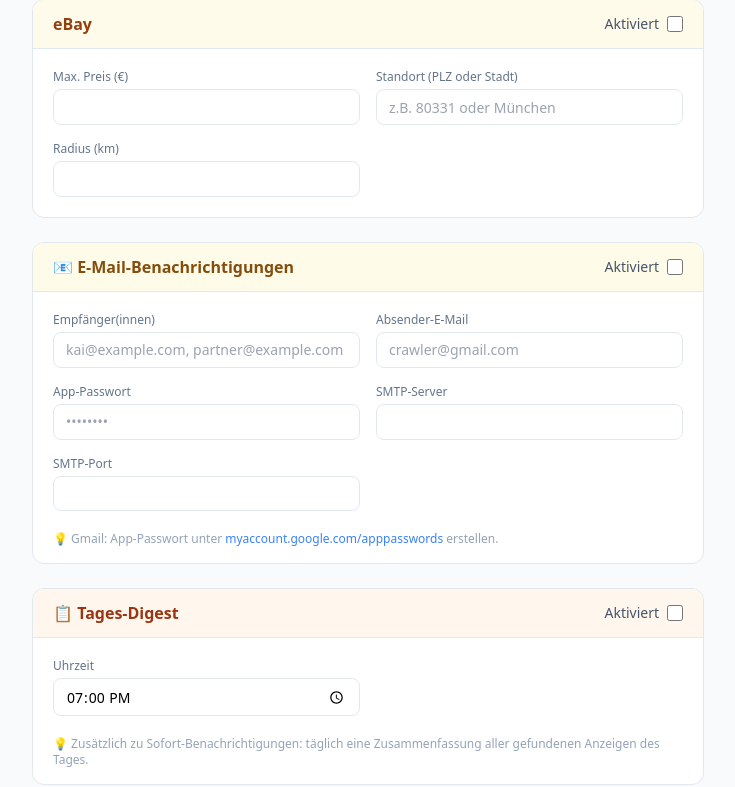
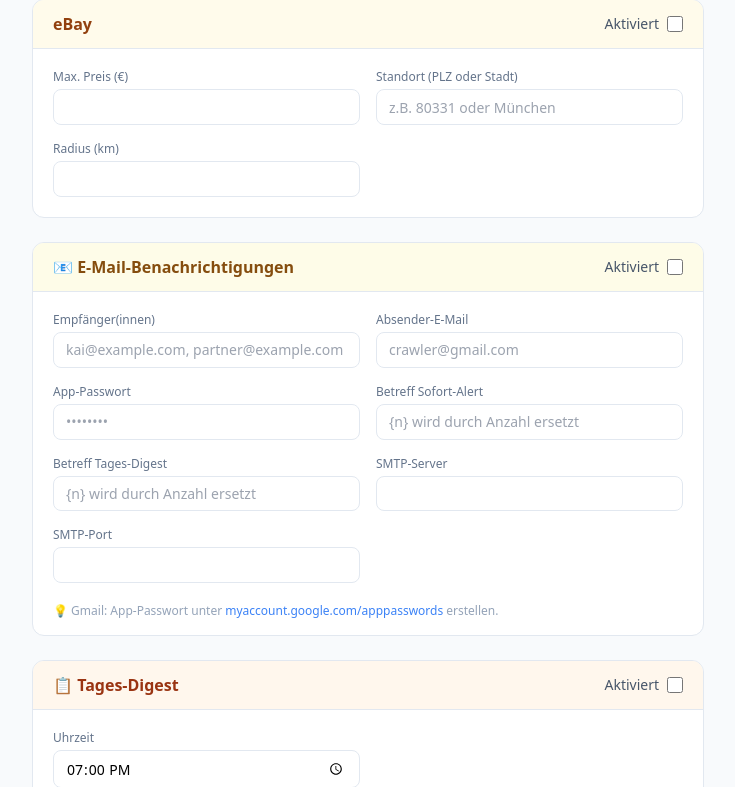
Before and after one commit to descipar/marktcrawler, a Flask app: page /settings in a window 1280 px wide. Shown: the part 1113-1900 px from the top of the page, without its empty margins (272-1007 px from the left). Run offline with Flask 3, Linux system fonts and the light colour scheme; data that the repository does not hold is empty; parts of the project's set-up code (start-up, migrations or seed data) failed here and were passed over; some libraries are stand-ins or nearby versions.

Commit message:
feat: E-Mail-Betreff in Einstellungen konfigurierbar
{n} wird zur Laufzeit durch die Anzahl der Anzeigen ersetzt.
Zwei neue Settings: email_subject_alert, email_subject_digest.

Co-Authored-By: Claude Sonnet 4.6 <noreply@anthropic.com>

```diff
--- a/app/database.py
+++ b/app/database.py
@@ -41,6 +41,8 @@ DEFAULT_SETTINGS: Dict[str, str] = {
     "ebay_radius": "30",
     # E-Mail
     "email_enabled": "0",
+    "email_subject_alert": "🍼 Baby-Crawler: {n} neue Anzeige(n) gefunden!",
+    "email_subject_digest": "🍼 Baby-Crawler Tages-Digest: {n} Anzeige(n) heute",
     "email_smtp_server": "smtp.gmail.com",
     "email_smtp_port": "587",
     "email_sender": "",
--- a/app/notifier.py
+++ b/app/notifier.py
@@ -32,7 +32,8 @@ def notify(listings: list, settings: dict) -> bool:
         if time.time() - _last_sent < min_interval:
             return False
 
-    subject = f"🍼 Baby-Crawler: {len(listings)} neue Anzeige(n) gefunden!"
+    tpl = settings.get("email_subject_alert", "🍼 Baby-Crawler: {n} neue Anzeige(n) gefunden!")
+    subject = tpl.replace("{n}", str(len(listings)))
     result = _send(subject, listings, settings)
     if result:
         with _notify_lock:
@@ -55,7 +56,8 @@ def send_digest(settings: dict) -> bool:
         return False
 
     # listings sind hier Dicts aus der DB, keine Listing-Objekte
-    subject = f"🍼 Baby-Crawler Tages-Digest: {len(listings)} Anzeige(n) heute"
+    tpl = settings.get("email_subject_digest", "🍼 Baby-Crawler Tages-Digest: {n} Anzeige(n) heute")
+    subject = tpl.replace("{n}", str(len(listings)))
     logger.info(f"Sende Tages-Digest mit {len(listings)} Anzeigen.")
     return _send_digest_mail(subject, listings, settings)
 
--- a/app/routes.py
+++ b/app/routes.py
@@ -95,7 +95,8 @@ def save_settings():
         "facebook_enabled", "facebook_max_price", "facebook_location",
         "vinted_enabled", "vinted_max_price", "vinted_location", "vinted_radius",
         "ebay_enabled", "ebay_max_price", "ebay_location", "ebay_radius",
-        "email_enabled", "email_smtp_server", "email_smtp_port",
+        "email_enabled", "email_subject_alert", "email_subject_digest",
+        "email_smtp_server", "email_smtp_port",
         "email_sender", "email_password", "email_recipient",
         "crawler_interval", "crawler_max_results", "crawler_delay",
         "crawler_blacklist", "crawler_max_age_hours",
--- a/app/templates/settings.html
+++ b/app/templates/settings.html
@@ -182,6 +182,14 @@
         <input type="password" name="email_password" value="{{ s.email_password }}"
           placeholder="••••••••" class="input-field" autocomplete="new-password">
       {% endcall %}
+      {% call field("Betreff Sofort-Alert") %}
+        <input type="text" name="email_subject_alert" value="{{ s.email_subject_alert }}"
+          placeholder="{n} wird durch Anzahl ersetzt" class="input-field col-span-2">
+      {% endcall %}
+      {% call field("Betreff Tages-Digest") %}
+        <input type="text" name="email_subject_digest" value="{{ s.email_subject_digest }}"
+          placeholder="{n} wird durch Anzahl ersetzt" class="input-field col-span-2">
+      {% endcall %}
       {% call field("SMTP-Server") %}
         <input type="text" name="email_smtp_server" value="{{ s.email_smtp_server }}"
           class="input-field">
```
